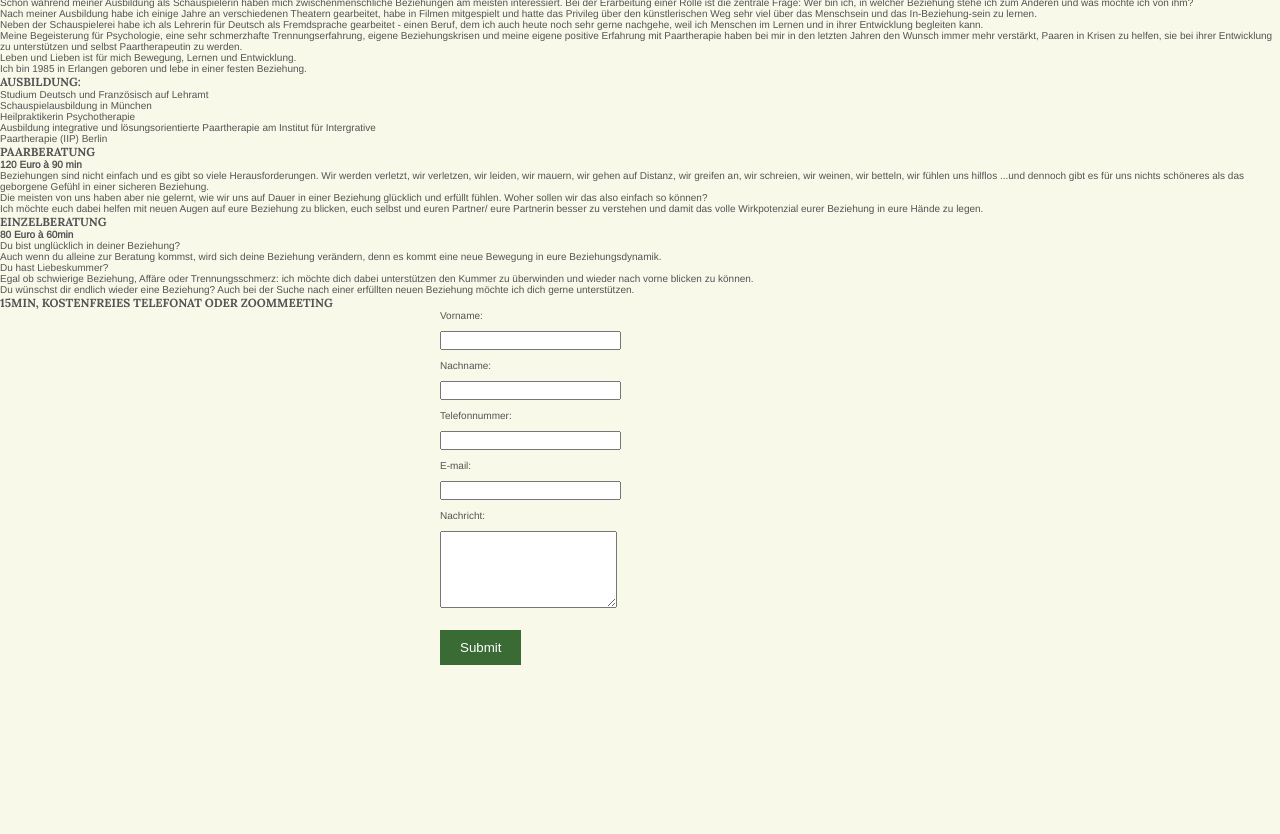
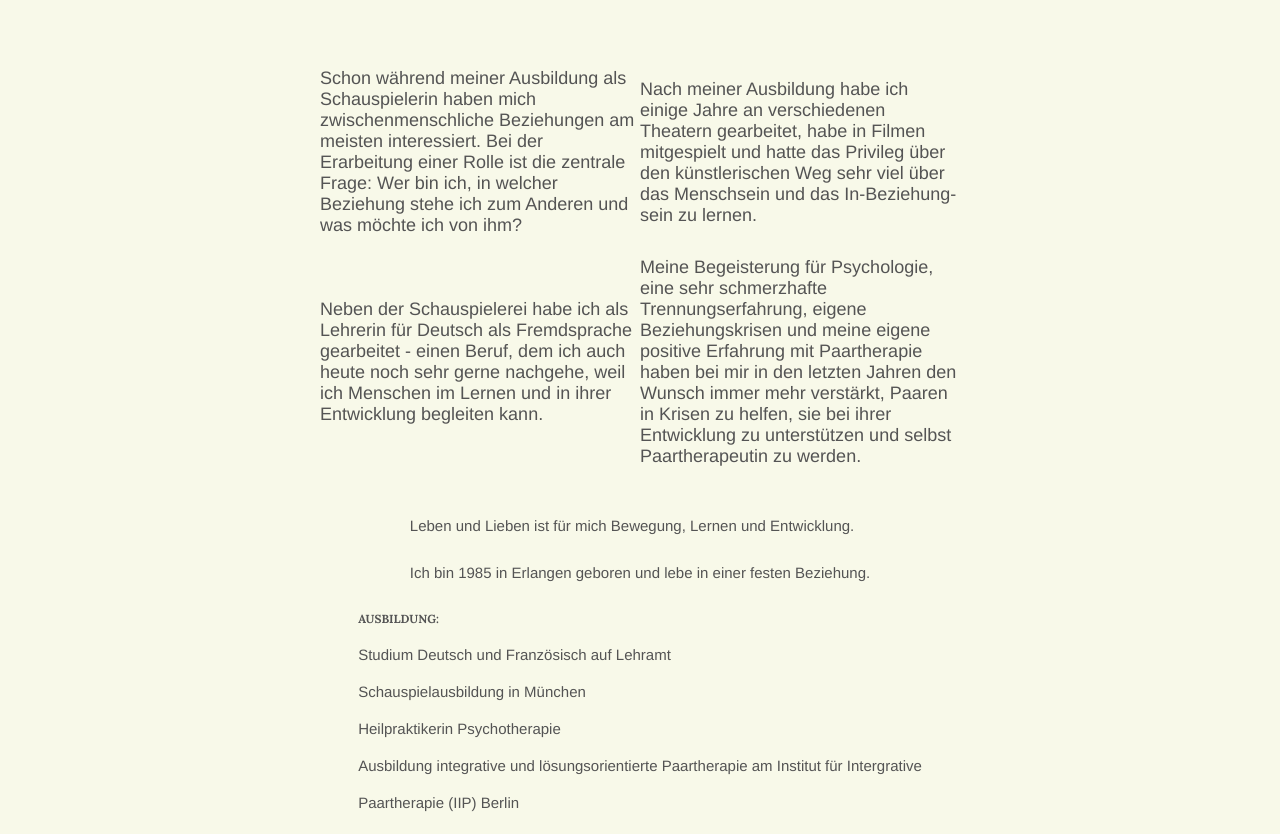
Before and after one commit to leverh/Web-1, a plain HTML site: page index.html in a window 1280 px wide. Shown: the part 901-1735 px from the top of the page. Before the commit the page ends 1566 px from the top, so only its background shows below. Drawn offline with nearby package versions, Linux system fonts and the light colour scheme.

Commit message:
Add about me section structure

```diff
--- a/assets/CSS/styles.css
+++ b/assets/CSS/styles.css
@@ -164,6 +164,71 @@
 
 /* ABOUT ME SECTION */
 
+#ueber-mich {
+  margin-bottom: 5rem;
+  margin-top: 5rem;
+}
+
+.ueber-mich-texte {
+  display: grid;
+  grid-template-columns: 1fr 1fr 1fr 1fr;
+  grid-template-rows: 1fr 1fr;
+}
+
+.ueber-mich-texte p {
+  margin: 0 auto;
+  font-size: 1.8rem;
+}
+
+.text-a {
+  grid-column: 2 / span 1;
+  display: flex;
+  justify-content: center;
+  align-items: center;
+}
+
+.text-b {
+  grid-column: 3 / span 1;
+  display: flex;
+  justify-content: center;
+  align-items: center;
+}
+
+.text-c {
+  grid-column: 2 / span 1;
+  display: flex;
+  justify-content: center;
+  align-items: center;
+}
+
+.text-d {
+  grid-column: 3 / span 1;
+  display: flex;
+  justify-content: center;
+  align-items: center;
+}
+
+.orig-details p{
+  margin-bottom: 3rem;
+  font-size: 1.5rem;
+}
+
+.academics {
+  margin-top: 5rem;
+  display: flex;
+  flex-direction: column;
+  justify-content: center;
+  align-items: center;
+}
+
+.ausbildung h3 {
+  margin-bottom: 2rem;
+}
+.ausbildung ul li{
+  margin-bottom: 2rem;
+  font-size: 1.5rem;
+}
+
 /* FORM */
 
 form {
--- a/index.html
+++ b/index.html
@@ -74,28 +74,36 @@
 
            <div class="ueber-mich-texte">
 
-            <p>Schon während meiner Ausbildung als Schauspielerin haben mich zwischenmenschliche
+            <p class="text-a">Schon während meiner Ausbildung als Schauspielerin haben mich zwischenmenschliche
                 Beziehungen am meisten interessiert. Bei der Erarbeitung einer Rolle ist die zentrale
                 Frage: Wer bin ich, in welcher Beziehung stehe ich zum Anderen und was möchte ich von
                 ihm?</p>
 
-            <p>Nach meiner Ausbildung habe ich einige Jahre an verschiedenen Theatern gearbeitet, habe
+            <p class="text-b">Nach meiner Ausbildung habe ich einige Jahre an verschiedenen Theatern gearbeitet, habe
                     in Filmen mitgespielt und hatte das Privileg über den künstlerischen Weg sehr viel über
                     das Menschsein und das In-Beziehung-sein zu lernen.</p>
 
-            <p>Neben der Schauspielerei habe ich als Lehrerin für Deutsch als Fremdsprache gearbeitet -
+            <p class="text-c">Neben der Schauspielerei habe ich als Lehrerin für Deutsch als Fremdsprache gearbeitet -
                 einen Beruf, dem ich auch heute noch sehr gerne nachgehe, weil ich Menschen im Lernen
                 und in ihrer Entwicklung begleiten kann.</p>
 
-            <p>Meine Begeisterung für Psychologie, eine sehr schmerzhafte Trennungserfahrung, eigene
+            <p class="text-d">Meine Begeisterung für Psychologie, eine sehr schmerzhafte Trennungserfahrung, eigene
                 Beziehungskrisen und meine eigene positive Erfahrung mit Paartherapie haben bei mir in
                 den letzten Jahren den Wunsch immer mehr verstärkt, Paaren in Krisen zu helfen, sie bei
                 ihrer Entwicklung zu unterstützen und selbst Paartherapeutin zu werden.</p>
            </div>
 
+           <div class="academics">
+
+           <div class="orig-details">
+
            <p>Leben und Lieben ist für mich Bewegung, Lernen und Entwicklung.</p>
 
            <p>Ich bin 1985 in Erlangen geboren und lebe in einer festen Beziehung.</p>
+
+        </div>
+
+        <div class="ausbildung">
 
            <h3>Ausbildung:</h3>
            <ul>
@@ -105,6 +113,10 @@
             <li>Ausbildung integrative und lösungsorientierte Paartherapie am Institut für Intergrative</li>
             <li>Paartherapie (IIP) Berlin</li>
            </ul>
+
+        </div>
+
+    </div>
 
         </section>
 
```
